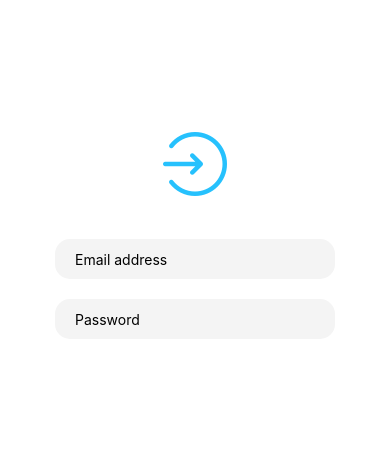
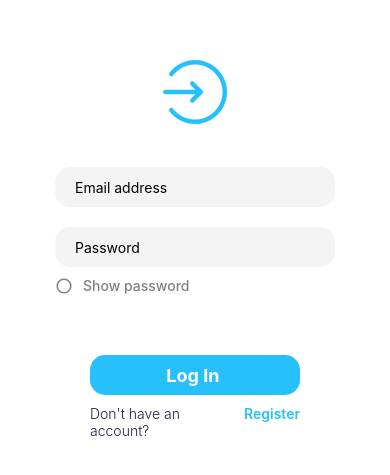
Before and after one commit to nabilcambiaso/my_moment, a React Native app: screen /LoginScreen in a window 390 px wide. Shown: the part 193-668 px from the top of the page. Built offline with nearby package versions, Linux system fonts and the light colour scheme.

Commit message:
Design logIn screen

```diff
--- /dev/null
+++ b/src/components/global/ActionButtonComponent.js
@@ -0,0 +1,26 @@
+import { Text,  TouchableOpacity, StyleSheet } from 'react-native'
+import { COLORS } from '../../../assets/constants'
+
+function ActionButtonComponent({onPress,text}) {
+  return (
+    <TouchableOpacity
+    style={styles.actionButton}
+    onPress={onPress} >
+    <Text style={{ color: "white", fontWeight: "bold", fontSize: 18 }} > {text}  </Text>
+</TouchableOpacity>
+  )
+}
+
+const styles = StyleSheet.create({
+    actionButton: {
+        width: "60%",
+        backgroundColor: COLORS.blue,
+        height: 40,
+        borderRadius: 15,
+        justifyContent: "center",
+        alignItems: "center",
+        marginTop: 20
+    }
+})
+
+export default ActionButtonComponent
--- a/src/screens/LoginScreen.js
+++ b/src/screens/LoginScreen.js
@@ -1,20 +1,21 @@
 import React, { useState } from 'react'
 import { View, Text, TextInput, StyleSheet, TouchableOpacity, Dimensions } from 'react-native'
 import { COLORS, SIZES } from '../../assets/constants'
-import { AntDesign } from '@expo/vector-icons';
+import { AntDesign, MaterialIcons } from '@expo/vector-icons';
 import TextInputComponent from '../components/global/TextInputComponent';
+import ActionButtonComponent from '../components/global/ActionButtonComponent';
 function LoginScreen(props) {
 
     const [emailAddress, setEmailAddress] = useState("");
     const [password, setPassword] = useState("");
+    const [showPassword, setShowPassword] = useState(false);
 
 
     return (
         <View style={styles.container}>
-            <View style={{
-                justifyContent: "center", alignItems: "center"
-            }} >
+            <View style={styles.form} >
                 <AntDesign style={{ marginBottom: 40 }} name="login" size={64} color={COLORS.blue} />
+
                 <TextInputComponent
                     value={emailAddress}
                     onChange={(text) => setEmailAddress(text)}
@@ -24,16 +25,43 @@ function LoginScreen(props) {
                     value={password}
                     onChange={(text) => setPassword(text)}
                     placeholder="Password"
-                    isPassword
+                    isPassword={!showPassword}
                 />
 
-                {/* <TouchableOpacity onPress={() => {
-                props.navigation.navigate("MainScreen")
-            }} >
-                <Text style={{ color: "black" }} > Login Screen  </Text>
-            </TouchableOpacity>    */}
+                <TouchableOpacity style={{ width: "80%", flexDirection: "row",marginBottom:40 }}
+                    onPress={() => { setShowPassword((showPassword) => !showPassword) }} >
+                    {
+                        showPassword ?
+                            <>
+                                <AntDesign style={styles.check} name="checkcircleo" size={17} color="gray" />
+                                <Text style={styles.showHidePassword} >Hide password</Text>
+                            </> :
+                            <>
+                                <MaterialIcons style={styles.check} name="radio-button-unchecked" size={18} color="gray" />
+                                <Text style={styles.showHidePassword} >Show password</Text>
+                            </>
+                    }
+
+                </TouchableOpacity>
+
+                <ActionButtonComponent
+                    onPress={() => props.navigation.navigate("MainScreen")}
+                    text="Log In" />
+
+                <TouchableOpacity
+                    style={{
+                        width: "60%",
+                        justifyContent: "center",
+                        marginTop: 10,
+                        flexDirection: "row"
+                    }}
+                    onPress={() => {
+                        props.navigation.navigate("SignUpScreen")
+                    }} >
+                    <Text style={{ color: COLORS.darkBlue, fontWeight: "300" }} >Don't have an account?</Text>
+                    <Text style={{ color: COLORS.blue, fontWeight: "600", paddingLeft: 10 }} >Register</Text>
+                </TouchableOpacity>
             </View>
-
         </View>
     )
 }
@@ -42,8 +70,19 @@ const styles = StyleSheet.create({
         flex: 1,
         backgroundColor: "white",
         padding: 20,
-        paddingTop: 50,
-        justifyContent: "center"
+        paddingTop: 250,
     },
+    form: {
+         alignItems: "center",
+    },
+    showHidePassword: {
+        color: "gray",
+        fontWeight: "500",
+        paddingLeft: 10,
+        marginTop: -10
+    },
+    check: {
+        marginTop: -10
+    }
 })
 export default LoginScreen
```
